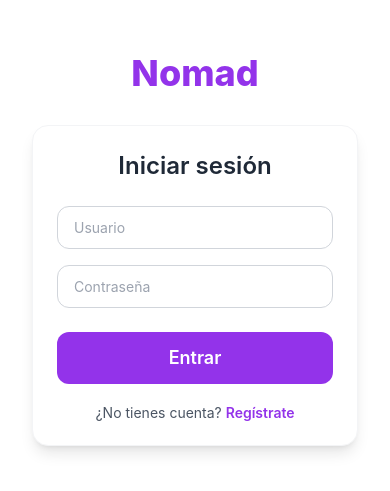
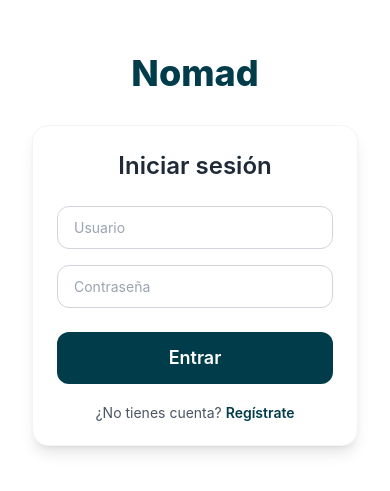
Before and after one commit to BananasDev0/Nomad, a React Native app: screen /LoginScreen in a window 390 px wide. Shown: the part 173-664 px from the top of the page. Built offline with nearby package versions, Linux system fonts and the light colour scheme.

Commit message:
improve colors

```diff
--- a/screens/ItineraryScreen.tsx
+++ b/screens/ItineraryScreen.tsx
@@ -90,7 +90,7 @@
                     <MaterialIcons
                       name={act.icon as any}
                       size={24}
-                      color="#800080"
+                      color="#003c49"
                     />
                   </View>
                   <View className="flex-1">
@@ -118,7 +118,7 @@
       <TouchableOpacity
         className="absolute bottom-24 right-4 rounded-full flex-row items-center justify-center shadow-lg"
         style={{
-          backgroundColor: "#800080", // morado
+          backgroundColor: "#003c49", // morado
           height: 64,   // 16 * 4 = 64
           width: 192,   // 48 * 4 = 192
           paddingHorizontal: 16, // ajuste fino del espacio entre icono y texto
--- a/screens/LoginScreen.tsx
+++ b/screens/LoginScreen.tsx
@@ -1,5 +1,5 @@
 import React from 'react';
-import { Text, TextInput, TouchableOpacity, View, Alert } from 'react-native';
+import { Text, TextInput, TouchableOpacity, View } from 'react-native';
 import useLogin from '../hooks/useLogin';
 
 export default function LoginScreen() {
@@ -18,21 +18,21 @@
   return (
     <View className="flex-1 justify-center items-center bg-white px-8">
       {/* App title */}
-      <Text className="text-4xl font-extrabold text-purple-600 mb-8">
+      <Text className="text-4xl font-extrabold text-[#003c49] mb-8">
         Nomad
       </Text>
 
       {/* Auth Card */}
-      <View className="w-full bg-white p-6 rounded-2xl shadow-lg border border-gray-100">
-        <Text className="text-2xl font-semibold text-center text-gray-800 mb-6">
+      <View className="w-full bg-[#FFFFFF] p-6 rounded-2xl shadow-lg border border-[#F3F4F6]">
+        <Text className="text-2xl font-semibold text-center text-[#1F2937] mb-6">
           {isLogin ? 'Iniciar sesión' : 'Crear cuenta'}
         </Text>
 
         {/* Usuario */}
         <TextInput
           placeholder="Usuario"
-          className="w-full border border-gray-300 rounded-xl px-4 py-3 mb-4 text-gray-700"
-          placeholderTextColor="#9ca3af"
+          className="w-full border border-[#D1D5DB] rounded-xl px-4 py-3 mb-4 text-[#374151]"
+          placeholderTextColor="#9CA3AF"
           value={username}
           onChangeText={setUsername}
         />
@@ -41,8 +41,8 @@
         <TextInput
           placeholder="Contraseña"
           secureTextEntry
-          className="w-full border border-gray-300 rounded-xl px-4 py-3 mb-6 text-gray-700"
-          placeholderTextColor="#9ca3af"
+          className="w-full border border-[#D1D5DB] rounded-xl px-4 py-3 mb-6 text-[#374151]"
+          placeholderTextColor="#9CA3AF"
           value={password}
           onChangeText={setPassword}
         />
@@ -52,8 +52,8 @@
           <TextInput
             placeholder="Confirmar contraseña"
             secureTextEntry
-            className="w-full border border-gray-300 rounded-xl px-4 py-3 mb-6 text-gray-700"
-            placeholderTextColor="#9ca3af"
+            className="w-full border border-[#D1D5DB] rounded-xl px-4 py-3 mb-6 text-[#374151]"
+            placeholderTextColor="#9CA3AF"
             value={confirmPassword}
             onChangeText={setConfirmPassword}
           />
@@ -61,7 +61,7 @@
 
         {/* Botón principal */}
         <TouchableOpacity
-          className="bg-purple-600 py-3 rounded-xl"
+          className="bg-[#003c49] py-3 rounded-xl"
           onPress={handlePress}
         >
           <Text className="text-white text-center font-semibold text-lg">
@@ -74,9 +74,9 @@
           className="mt-5"
           onPress={() => setIsLogin(!isLogin)}
         >
-          <Text className="text-center text-gray-600">
+          <Text className="text-center text-[#4B5563]">
             {isLogin ? '¿No tienes cuenta? ' : '¿Ya tienes cuenta? '}
-            <Text className="text-purple-600 font-semibold">
+            <Text className="text-[#003c49] font-semibold">
               {isLogin ? 'Regístrate' : 'Inicia sesión'}
             </Text>
           </Text>
--- a/screens/ShareAndCollaboratorsScreen.tsx
+++ b/screens/ShareAndCollaboratorsScreen.tsx
@@ -47,7 +47,7 @@
         />
         <TouchableOpacity
           onPress={handleAddFriend}
-          className="ml-3 bg-[#7C3AED] px-4 py-3 rounded-xl"
+          className="ml-3 bg-[#003c49] px-4 py-3 rounded-xl"
         >
           <Text className="text-white text-lg font-bold">➕</Text>
         </TouchableOpacity>
@@ -63,7 +63,7 @@
             <TouchableOpacity
               onPress={() => handleSelectFriend(item)}
               className={`p-3 rounded-xl mb-2 ${
-                isSelected ? "bg-[#7C3AED]" : "bg-[#F3F4F6]"
+                isSelected ? "bg-[#003c49]" : "bg-[#F3F4F6]"
               } border border-[#D1D5DB]`}
             >
               <View className="flex-row justify-between items-center">
@@ -80,7 +80,7 @@
       {/* Create trip button */}
       <TouchableOpacity
         className={`mt-6 p-4 rounded-2xl items-center mb-10 ${
-          selectedFriend ? "bg-[#7C3AED]" : "bg-[#D1D5DB]"
+          selectedFriend ? "bg-[#003c49]" : "bg-[#D1D5DB]"
         }`}
         disabled={!selectedFriend}
         onPress={() => { navigation.navigate("TripPreferencesScreen"); }}
--- a/screens/TripPreferencesScreen.tsx
+++ b/screens/TripPreferencesScreen.tsx
@@ -79,7 +79,7 @@
       </View>
 
       <TouchableOpacity
-        className="bg-[#7b3aed] rounded-xl py-4 p6 mx-4 mb-20 mt-4"
+        className="bg-[#003c49] rounded-xl py-4 p6 mx-4 mb-20 mt-4"
         onPress={completeFirstOnboardingStep}
       >
         <Text className="text-white text-center font-bold text-lg">Upload Info</Text>
--- a/screens/TripScreen.tsx
+++ b/screens/TripScreen.tsx
@@ -67,7 +67,7 @@
         <Switch
           value={travelByPlane}
           onValueChange={setTravelByPlane}
-          trackColor={{ false: "#ccc", true: "#7C3AED" }}
+          trackColor={{ false: "#ccc", true: "#003c49" }}
           thumbColor="#FFFFFF"
         />
       </View>
@@ -122,7 +122,7 @@
 
       {/* Next Button */}
       <TouchableOpacity
-        className="bg-[#7C3AED] rounded-xl py-4"
+        className="bg-[#003c49] rounded-xl py-4"
         onPress={sendToShareAndCollaboratorsScreen}
       >
         <Text className="text-white text-center font-bold text-lg">Next</Text>
```
